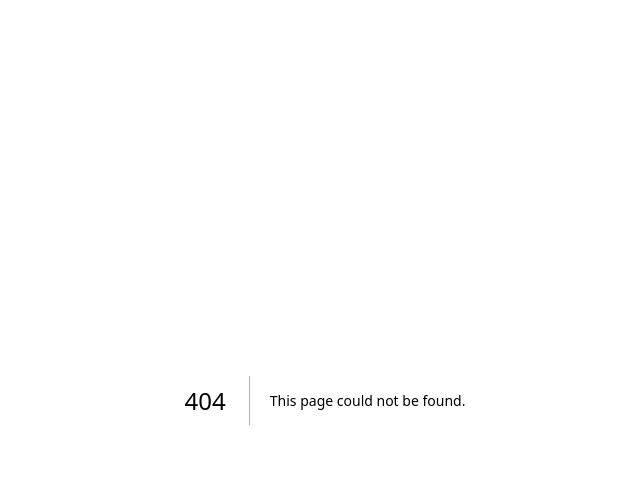
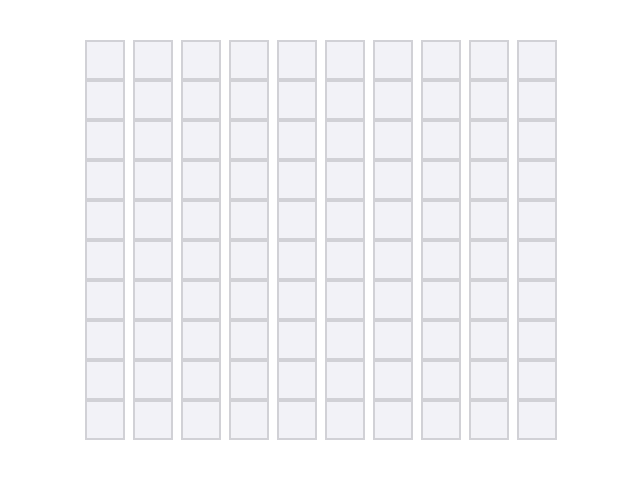
Before and after one commit to andreytr449/react-lab1, a Next.js app: page /sea-battle in a window 1280 px wide. Before the commit this address had no page. Shown: the top 478 px of the page, without its empty margins (315-955 px from the left). Built offline with nearby package versions, Linux system fonts and the light colour scheme.

Commit message:
Task 8 - Sea Battle

```diff
--- /dev/null
+++ b/app/sea-battle/page.tsx
@@ -0,0 +1,10 @@
+import Container from "@/components/shared/general/Container";
+import SeaBattle from "@/components/shared/sea-battle/SeaBattle";
+
+export default function SeaBattlePage() {
+    return (
+        <Container>
+            <SeaBattle/>
+        </Container>
+    )
+}
--- /dev/null
+++ b/components/shared/sea-battle/Cell.tsx
@@ -0,0 +1,25 @@
+type Props = {
+    row: number
+    col: number
+    Attack: (row:number,col:number) => void
+    status:string
+}
+
+export default function Cell({ Attack, row, col, status }: Props) {
+    const getColor = () => {
+        switch (status) {
+            case "miss":
+                return "bg-[#007aff] border-[#0040dd]";
+            case "hit":
+                return "bg-[#ff2d55] border-[#d20f44]";
+            default:
+                return "bg-[#f2f2f7] border-[#d1d1d6] ";
+        }
+    };
+
+    return (
+        <div onClick={() => Attack(row, col)} className={`border-2 h-10 w-10 cursor-pointer text-black text-center ${getColor()}`}>
+            {status === "hit" ? "X" : status === "miss" ? "O" : ""}
+        </div>
+    )
+}
--- /dev/null
+++ b/components/shared/sea-battle/SeaBattle.tsx
@@ -0,0 +1,49 @@
+'use client'
+
+import Cell from "@/components/shared/sea-battle/Cell";
+import {useState} from "react";
+
+const BOARD_SIZE = 10;
+
+export default function SeaBattle(){
+    const [board, setBoard] = useState<string[][]>(
+        Array(BOARD_SIZE).fill(Array(BOARD_SIZE).fill("empty"))
+    )
+
+    function Attack(row: number, col: number){
+        const updatedBoard = board.map((rowArray, rowIndex) =>
+            rowArray.map((cell, colIndex) => {
+                if (rowIndex === row && colIndex === col) {
+                    const isHit = Math.random() < 0.2
+                    if (isHit && cell === "empty") {
+                        return "hit"
+                    } else if (cell === "empty" && !isHit) {
+                        return "miss"
+                    }
+                }
+                return cell
+            })
+        )
+        setBoard(updatedBoard)
+    }
+
+
+
+    return (
+        <div className="flex flex-col items-center mt-10">
+            <div className="grid" style={{gridTemplateColumns: `repeat(${BOARD_SIZE}, 3rem)`}}>
+                {board.map((row, rowIndex) =>
+                    row.map((cell, colIndex) => (
+                        <Cell
+                            key={`${rowIndex}-${colIndex}`}
+                            row={rowIndex}
+                            col={colIndex}
+                            status={cell}
+                            Attack={Attack}
+                        />
+                    ))
+                )}
+            </div>
+        </div>
+    )
+}
```
